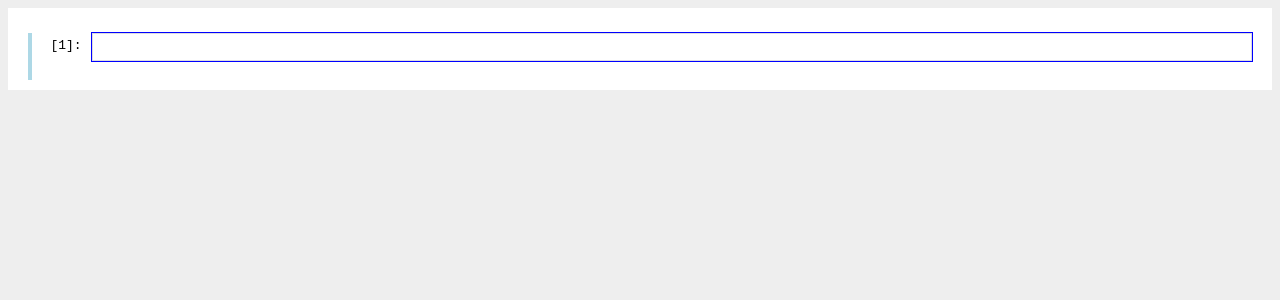
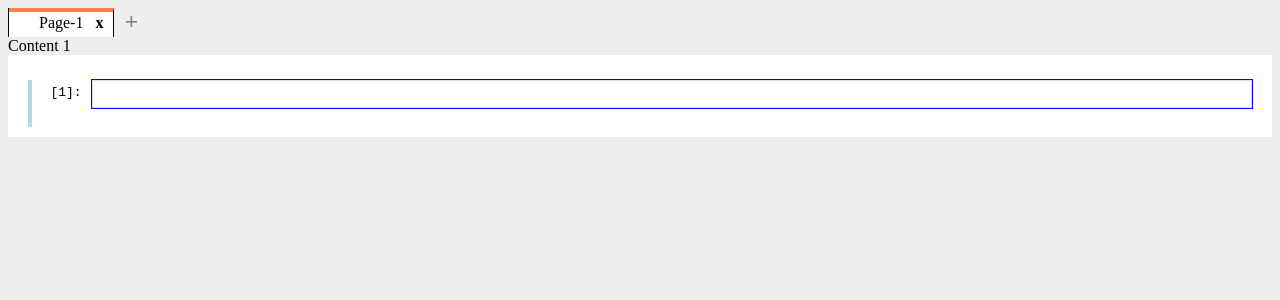
Before and after one commit to ranasun/js-notebook, a React (Vite) app: page / in a window 1280 px wide. Shown: the top 300 px of the page. Built offline with nearby package versions, Linux system fonts and the light colour scheme; some icons are missing.

Commit message:
Add tab component

```diff
--- a/src/app/App.tsx
+++ b/src/app/App.tsx
@@ -1,8 +1,6 @@
-import { StrictMode, useEffect } from 'react';
+import { useSelector } from 'react-redux';
 import type { RootState } from './store';
-import { useSelector } from 'react-redux';
-import { addEntry } from '../features/Notebook/slice';
-import Notebook from '../features/Notebook';
+import Page from '../features/Page';
 import Entry from '../features/Entry';
 import './App.css';
 
@@ -11,14 +9,12 @@ const App = () => {
 
     return (
         <div>
-            <StrictMode>
-                <Notebook>
-                    {order.map((entryId) => {
-                        const props = entries[entryId];
-                        return <Entry key={entryId} {...props} />;
-                    })}
-                </Notebook>
-            </StrictMode>
+            <Page>
+                {order.map((entryId) => {
+                    const props = entries[entryId];
+                    return <Entry key={entryId} {...props} />;
+                })}
+            </Page>
         </div>
     );
 };
--- a/src/app/store.ts
+++ b/src/app/store.ts
@@ -1,5 +1,5 @@
 import { configureStore } from '@reduxjs/toolkit';
-import notebookReducer from '../features/Notebook/slice';
+import pageReducer from '../features/Page/slice';
 import {
     persistReducer,
     FLUSH,
@@ -17,7 +17,7 @@ const persistConfig = {
     storage,
 };
 
-const persistedReducer = persistReducer(persistConfig, notebookReducer);
+const persistedReducer = persistReducer(persistConfig, pageReducer);
 
 export const store = configureStore({
     reducer: persistedReducer,
--- /dev/null
+++ b/src/components/Tab.css
@@ -0,0 +1,48 @@
+.tab-list {
+    display: flex;
+    border-left: 1px solid;
+}
+
+.tab-item {
+    border-top: 1px solid;
+    border-right: 1px solid;
+    padding: 5px 30px;
+    cursor: pointer;
+    background: lightgrey;
+    user-select: none;
+    position: relative;
+}
+
+.tab-item.active {
+    border-top: 4px solid coral;
+    box-sizing: content-box;
+    padding-top: 2px;
+    background: white;
+}
+
+.tab-content {
+    display: none;
+}
+
+.tab-content.active {
+    display: initial;
+}
+
+.add-tab-button {
+    /* border-top: 1px solid; */
+    /* border-right: 1px solid; */
+    padding: 0px 10px;
+    cursor: pointer;
+    /* background: lightgrey; */
+    font-weight: bold;
+    font-size: 1.5em;
+    color: grey;
+}
+
+.remove-page-button {
+    position: absolute;
+    right: 10px;
+    display: inline-block;
+    margin-left: 10px;
+    font-weight: bold;
+}
--- /dev/null
+++ b/src/components/Tab.tsx
@@ -0,0 +1,148 @@
+import React, { useState, useEffect } from 'react';
+import './Tab.css';
+
+type TabType = {
+    index: number;
+    name: string;
+    content: string;
+};
+
+interface TabItemProps {
+    index: number;
+    title: string;
+    active: number;
+    onClick(): void;
+    onRemove(index: number): void;
+    onRename(index: number, name: string): void;
+}
+
+interface TabContentProps {
+    index: number;
+    content: string;
+    active: number;
+}
+
+const TabItem: React.FC<TabItemProps> = ({
+    index,
+    title,
+    active,
+    onClick,
+    onRemove,
+    onRename,
+}) => {
+    const className = active === index ? 'tab-item active' : 'tab-item';
+    const [name, setName] = useState(title);
+
+    function handleRemovePage() {
+        onRemove(index);
+    }
+
+    function handleChange(e: any) {
+        setName(e.target.value);
+    }
+
+    function onDoubleClick() {
+        const newName = prompt('Enter new page name', name);
+        if (newName) onRename(index, newName);
+    }
+
+    function onBlur() {
+        onRename(index, name);
+    }
+
+    return (
+        <>
+            <div
+                className={className}
+                onClick={onClick}
+                onDoubleClick={onDoubleClick}
+                onBlur={onBlur}
+            >
+                <span>{title}</span>
+                {active === index && (
+                    <span
+                        className="remove-page-button"
+                        onClick={handleRemovePage}
+                    >
+                        x
+                    </span>
+                )}
+            </div>
+        </>
+    );
+};
+
+const TabContent: React.FC<TabContentProps> = ({ index, content, active }) => {
+    const className = active === index ? 'tab-content active' : 'tab-content';
+    return <div className={className}>{content}</div>;
+};
+
+const Tab = () => {
+    const [active, setActive] = useState(1);
+    const [tabs, setTabs] = useState<TabType[]>([
+        {
+            index: 1,
+            name: `Page-1`,
+            content: `Content 1`,
+        },
+    ]);
+
+    function handleAddTab() {
+        const id = tabs.length + 1;
+        const tab = {
+            index: id,
+            name: `Page-${id}`,
+            content: `Content ${id}`,
+        };
+
+        setTabs([...tabs, tab]);
+        setActive(id);
+    }
+
+    function handleRemoveTab(index: number) {
+        if (tabs.length === 1) return;
+        setTabs(tabs.filter((tab) => tab.index !== index));
+    }
+
+    function handleRenameTab(index: number, name: string) {
+        const newTabs = tabs.map((tab) => {
+            if (tab.index === index) {
+                tab.name = name;
+            }
+
+            return tab;
+        });
+        setTabs(newTabs);
+    }
+
+    return (
+        <div>
+            <div className="tab-list">
+                {tabs.map(({ index, name }) => (
+                    <TabItem
+                        key={index}
+                        index={index}
+                        title={name}
+                        active={active}
+                        onClick={() => setActive(index)}
+                        onRemove={handleRemoveTab}
+                        onRename={handleRenameTab}
+                    />
+                ))}
+                <div className="add-tab-button" onClick={handleAddTab}>
+                    +
+                </div>
+            </div>
+            {tabs.map(({ index, content }) => (
+                <TabContent
+                    key={index}
+                    index={index}
+                    content={content}
+                    active={active}
+                />
+            ))}
+        </div>
+    );
+};
+
+export default Tab;
--- a/src/features/Entry/EntryPreview/CodePreview.tsx
+++ b/src/features/Entry/EntryPreview/CodePreview.tsx
@@ -97,7 +97,7 @@ const CodePreview: React.FC<CodePreviewProp> = ({
                 { entryId, prev, code, error },
                 '*'
             );
-        }, 50);
+        }, 1);
     }, [code, error]);
 
     useEffect(() => {
--- a/src/features/Entry/index.tsx
+++ b/src/features/Entry/index.tsx
@@ -8,7 +8,7 @@ import {
     updateEntryType,
     setFocus,
     addCode,
-} from '../../features/Notebook/slice';
+} from '../Page/slice';
 import { bundle } from '../../common/bundler';
 import {
     ArrowDown,
--- a/src/features/Notebook/index.tsx
+++ /dev/null
@@ -1,11 +0,0 @@
-import './style.css';
-
-interface NotebookProp {
-    children: React.ReactNode;
-}
-
-const Notebook: React.FC<NotebookProp> = ({ children }) => {
-    return <div className="notebook-container">{children}</div>;
-};
-
-export default Notebook;
--- /dev/null
+++ b/src/features/Page/index.tsx
@@ -0,0 +1,11 @@
+import './style.css';
+
+interface PageProp {
+    children: React.ReactNode;
+}
+
+const Page: React.FC<PageProp> = ({ children }) => {
+    return <div className="page">{children}</div>;
+};
+
+export default Page;
--- a/src/features/Notebook/slice.ts
+++ b/src/features/Page/slice.ts
@@ -3,7 +3,7 @@ import type { PayloadAction } from '@reduxjs/toolkit';
 import type { EntryType, MoveDirection } from '../../app/entry';
 import { Entry, generateId } from '../../app/entry';
 
-export interface NotebookState {
+export interface PageState {
     entries: Record<string, Entry>;
     order: string[];
     count: number;
@@ -11,7 +11,7 @@ export interface NotebookState {
     codes: Record<string, string>;
 }
 
-const initialState: NotebookState = {
+const initialState: PageState = {
     entries: {},
     order: [],
     count: 0,
@@ -34,8 +34,8 @@ const initialState: NotebookState = {
     initialState.count = 1;
 })();
 
-export const notebookSlice = createSlice({
-    name: 'notebook',
+export const pageSlice = createSlice({
+    name: 'page',
     initialState,
     reducers: {
         addEntry: (state, action: PayloadAction<number>) => {
@@ -100,7 +100,7 @@ export const notebookSlice = createSlice({
     },
 });
 
-function addDefaultEntry(state: NotebookState, index: number) {
+function addDefaultEntry(state: PageState, index: number) {
     const entry: Entry = {
         index: state.count + 1,
         entryId: generateId(),
@@ -122,6 +122,6 @@ export const {
     updateEntryContent,
     setFocus,
     addCode,
-} = notebookSlice.actions;
+} = pageSlice.actions;
 
-export default notebookSlice.reducer;
+export default pageSlice.reducer;
--- a/src/features/Notebook/style.css
+++ b/src/features/Page/style.css
@@ -1,4 +1,4 @@
-.notebook-container {
+.page {
     background-color: white;
     padding: 10px 20px;
 }
--- a/src/index.tsx
+++ b/src/index.tsx
@@ -1,17 +1,22 @@
+import { StrictMode } from 'react';
 import { createRoot } from 'react-dom/client';
 import { persistStore } from 'redux-persist';
 import { PersistGate } from 'redux-persist/integration/react';
 import { store } from './app/store';
 import { Provider } from 'react-redux';
 import App from './app/App';
+import Tab from './components/Tab';
 
 let persistor = persistStore(store);
 
 const root = createRoot(document.getElementById('root') as Element);
 root.render(
-    <Provider store={store}>
-        <PersistGate loading={null} persistor={persistor}>
-            <App />
-        </PersistGate>
-    </Provider>
+    <StrictMode>
+        <Provider store={store}>
+            <PersistGate loading={null} persistor={persistor}>
+                <Tab />
+                <App />
+            </PersistGate>
+        </Provider>
+    </StrictMode>
 );
```
Also changed, not shown: src/features/Entry/EntryEditor/index.tsx (+2 -5 lines).
